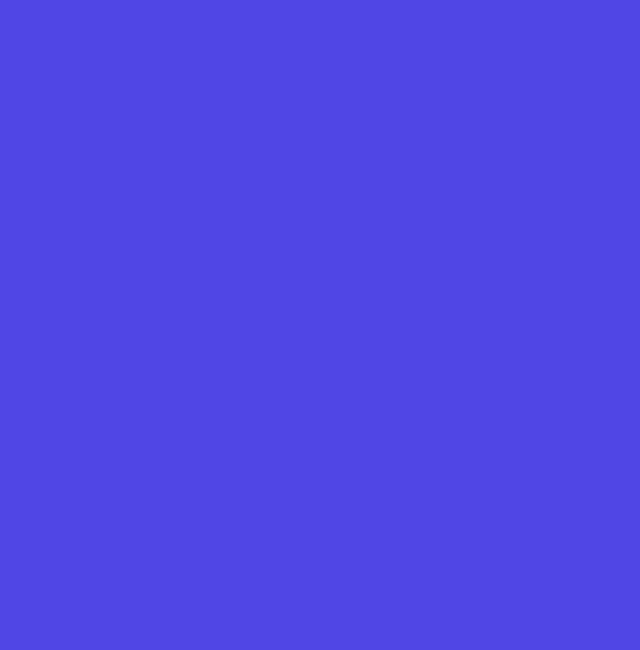
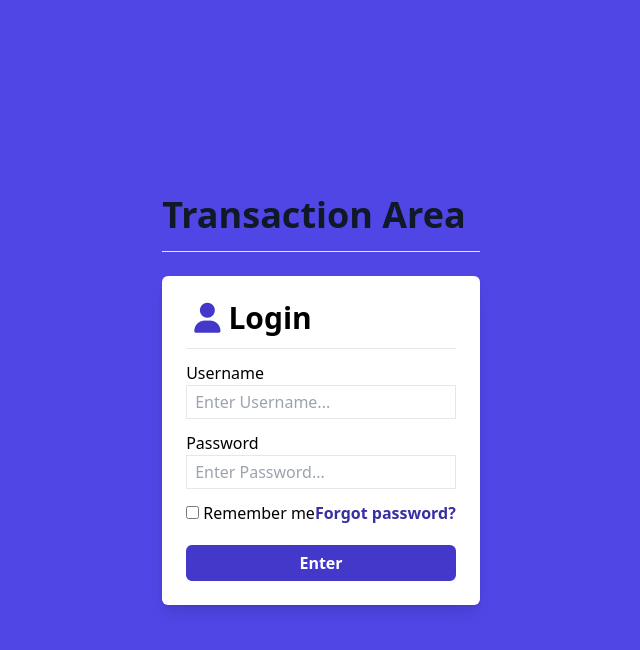
Before and after one commit to bcdgazam/20-DEVELOP-A-SIMPLE-BANK-WEBSITE, a website built with Vite: page index.html in a window 1280 px wide. Both pictures are taken after a click on the button "Enter". Shown: the whole page, without its empty margins (319-959 px from the left). Built offline with nearby package versions, Linux system fonts and the light colour scheme.

Commit message:
display hidden area by js

```diff
--- a/css/main.css
+++ b/css/main.css
@@ -1,3 +1,7 @@
 @tailwind base;
 @tailwind components;
 @tailwind utilities;
+
+#transactionArea {
+    display: none;
+}
--- a/index.html
+++ b/index.html
@@ -39,11 +39,43 @@
                 </div>
             </div>
         </div>
+        <div id="transactionArea" >
+            <div class="mb-6">
+                <h1 class="mb-4 font-semibold text-gray-900 dark:text-white md:text-3xl lg:text-4xl">Transaction Area</h1>
+                <hr>
+            </div>
+            <div class="w-105 p-6 shadow-lg bg-white rounded-md">
+                <h1 class="text-3xl font-semibold pb-3"><i class="fa-solid fa-user px-2 text-indigo-700"></i>Login</h1>
+                <hr class="mb-2">
+                <div class="mt-3">
+                    <label for="username" class="block text-base mt-2">Username</label>
+                    <input type="text" name="" id="username" class="border w-full text-base px-2 py-1 focus:outline-none focus:ring-0 focus:border-gray-600" placeholder="Enter Username...">
+                </div>
+                <div class="mt-3">
+                    <label for="password" class="block text-base mt-2">Password</label>
+                    <input type="password" name="" id="password" class="border w-full text-base px-2 py-1 focus:outline-none focus:ring-0 focus:border-gray-600" placeholder="Enter Password...">
+                </div>
+                <div class="mt-3 flex justify-between items-center">
+                    <div>
+                        <input type="checkbox">
+                        <label for="">Remember me</label>
+                    </div>
+                    <div>
+                        <a href="#" class="text-indigo-800 font-semibold">Forgot password?</a>
+                    </div>
+                </div>
+                <div class="mt-5">
+                    <button id="enterButton" type="submit" class="border-2 border-indigo-700 bg-indigo-700 text-white py-1 w-full rounded-md hover:bg-transparent hover:text-indigo-700 font-semibold">Enter</button>
+                </div>
+            </div>
+        </div>
     </div>
     <script>
         document.getElementById('enterButton').addEventListener('click', function(event){
-            const loginForm = document.getElementById('loginForm');
-            loginForm.style.display = 'none';
+            let formArea = document.getElementById('loginForm');
+            formArea.style.display = 'none';
+            let transactionArea = document.getElementById('transactionArea');
+            transactionArea.style.display = 'block';
         })
     </script>
 </body>
```
